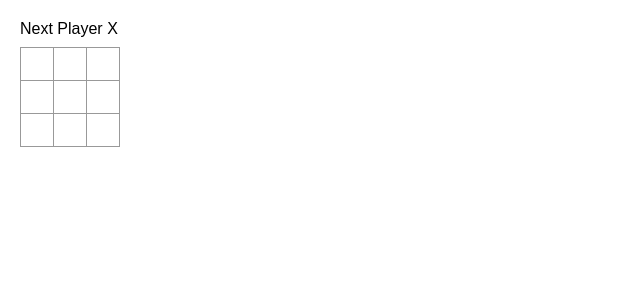
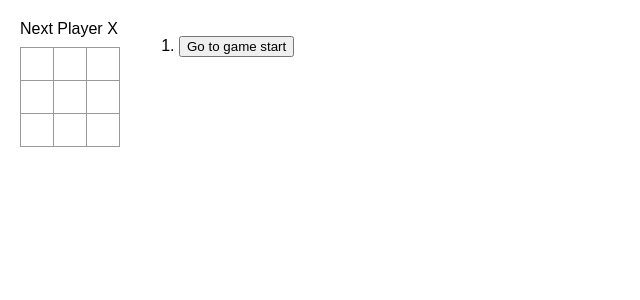
Before and after one commit to JesusFernandoRios/tictactoe, a React (Create React App) app in the folder src/: page / in a window 1280 px wide. Shown: the top 300 px of the page, without its empty margins (0-640 px from the left). Built offline with nearby package versions, Linux system fonts and the light colour scheme.

Commit message:
adding a way to display the current status of the moves a user makes

```diff
--- a/src/App.js
+++ b/src/App.js
@@ -12,13 +12,31 @@
     setXIsNext(!xIsNext);
   }
 
+  function jumpTo(nextMove) {}
+
+  const moves = history.map((squares, move) => {
+    let description;
+
+    if (move > 0) {
+      description = `Go to move #${move}`;
+    } else {
+      description = `Go to game start`;
+    }
+
+    return (
+      <li key={move}>
+        <button onClick={() => jumpTo(move)}>{description}</button>
+      </li>
+    );
+  });
+
   return (
     <div className="game">
       <div className="game-board">
         <Board xIsNext={xIsNext} squares={currentSquares} onPlay={handlePlay} />
       </div>
       <div className="game-info">
-        <ol>{/*TODO*/}</ol>
+        <ol>{moves}</ol>
       </div>
     </div>
   );
```
